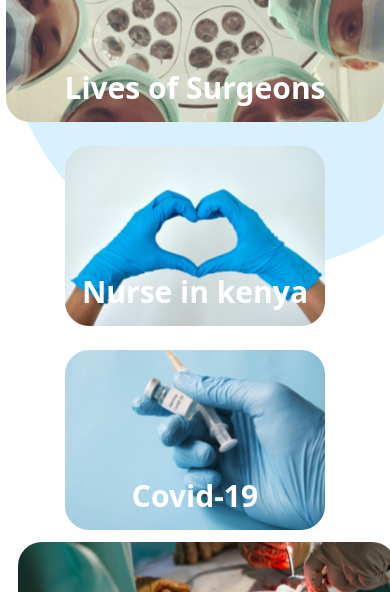
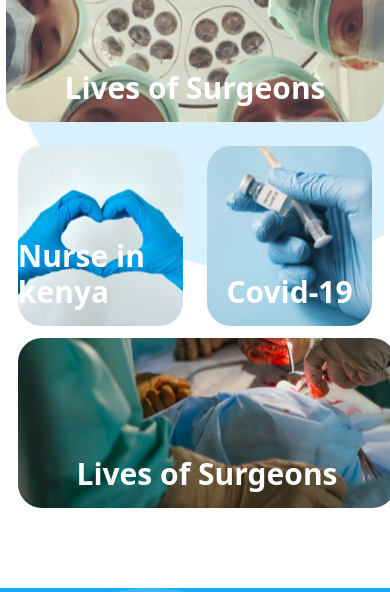
Before and after one commit to adnan4k/Hakim_web, a React (Create React App) app in the folder client/: page / in a window 390 px wide. Shown: the part 1800-2392 px from the top of the page. Built offline with nearby package versions, Linux system fonts and the light colour scheme.

Commit message:
popular post made responsive

```diff
--- a/client/src/components/Podcas.jsx
+++ b/client/src/components/Podcas.jsx
@@ -3,8 +3,8 @@ import React from 'react'
 function Podcas() {
   return (
     <div className='flex mt-[10%]'>
-      <div className='flex bg-[#C7EBFF] justify-center items-center w-full sm:h-[400px]' >
-      <div className='bg-[#C7EBFF]  w-full sm:h-[30%]  flex flex-col items-center  z-0 '>
+      <div className='flex bg-[#C7EBFF] my-auto justify-center items-center w-full sm:h-[400px]' >
+      <div className='bg-[#C7EBFF] my-auto  w-full sm:h-[30%]  flex flex-col items-center  z-0 '>
             <h2 className='text-[#5A5A5A] my-3 text-xl sm:text-2xl font-semibold '>There will be future</h2>
             <h2 className='capitalize my-3 text-[#5686E1] text-3xl sm:text-5xl font-bold'>PODCASTS</h2>
             <p className='text-[#5A5A5A] my-3 text-xl font-semibold'>Available here</p>
--- a/client/src/components/PopularPostSlider.jsx
+++ b/client/src/components/PopularPostSlider.jsx
@@ -90,7 +90,7 @@ function PopularPostSlider() {
         </h2>
       </div>
       <div className="flex flex-col md:ml-6 w-full md:w-[50%]">
-        <div className="lastcont flex flex-wrap justify-center">
+        <div className="lastcont flex flex-row sm:flex-wrap justify-center">
           <div className="bg-[url('/images/p3.png')] rounded-3xl bg-center bg-no-repeat w-[260px] h-[180px] m-3 flex flex-col justify-end items-center">
             <h2 className="text-3xl text-white font-bold align-bottom mb-4">
               Nurse in kenya{" "}
```
